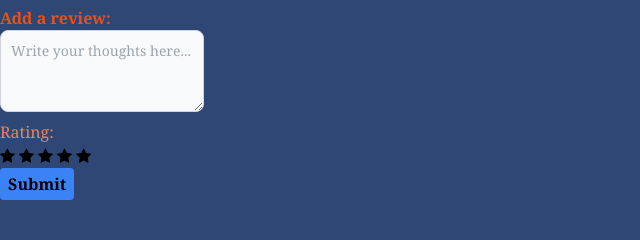
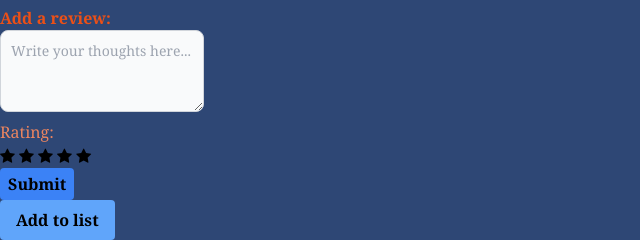
Before and after one commit to zorarkdouble8/Swap-Stays, a Flask app: page /places/1 in a window 1280 px wide. Shown: the part 802-1042 px from the top of the page, without its empty margins (0-640 px from the left). Before the commit the page ends 1002 px from the top, so only its background shows below. Run offline with Flask 3, Linux system fonts and the light colour scheme; a user stored in the database is signed in.

Commit message:
User can add bookings to a list

```diff
--- a/Application/Routes.py
+++ b/Application/Routes.py
@@ -4,9 +4,33 @@
 from Application.Database_Funcs.User import *
 from Application.Database_Funcs.Place import *
 from Application.Database_Funcs.Review import *
-from Application.Database_Funcs.Review import *
-from Application.Models import User
+from Application.Database_Funcs.List import *
+from Application.Models import User, List
 from datetime import date, timedelta
+
+@app.route("/places/<int:place_id>/add_list")
+def add_to_list(place_id):
+    user = get_user_obj()
+
+    #is user logged in
+    if (user != None):
+        list = List(place_id, user.id)
+
+        add_list(list)
+        return redirect(f"/places/{place_id}", 301)
+    else:
+        return "<h1>Error</h1>"
+
+@app.route("/places/<int:place_id>/remove_list")
+def remove_list(place_id):
+    user = get_user_obj()
+
+    if (user != None):
+
+
+        return redirect(f"/places/{place_id}", 301)
+    else:
+        return "<h1>Error</h1>"
 
 @app.route("/places/<int:place_id>")
 def booking_page(place_id):
@@ -14,9 +38,13 @@
     place = get_place(place_id=place_id)
     user = get_user_obj()
 
-    #print(place.)
+    on_list = False
+    for list in user.lists:
+        if (list.place_id == place_id):
+            on_list = True
+            break
 
-    return render_template("Home/Booking.html", stay=place, user=user)
+    return render_template("Home/Booking.html", stay=place, user=user, on_list=on_list)
 
 @app.route('/places/<int:place_id>/add_review', methods=['POST'])
 def add_review_route(place_id):
--- a/Application/Templates/Home/booking.html
+++ b/Application/Templates/Home/booking.html
@@ -123,6 +123,21 @@
                         <input type="submit" class="bg-blue-500 hover:bg-blue-700 text-orange-500 hover:text-white font-bold py-1 px-2 rounded" value="Submit">
                     </div>
                 </form>
+
+                <!--Add to list-->
+                {% if on_list %}
+                <a href="/places/{{stay.place_id}}/remove_list">
+                    <button class="bg-yellow-400 hover:bg-blue-700 text-orange-500 hover:text-white font-bold py-2 px-4 rounded">
+                        Remove list
+                    </button>
+                </a>
+                {% else %}
+                <a href="/places/{{stay.place_id}}/add_list">
+                    <button class="bg-blue-400 hover:bg-blue-700 text-orange-500 hover:text-white font-bold py-2 px-4 rounded">
+                        Add to list
+                    </button>
+                </a>
+                {% endif %}
             {% else %}
                 <p class="bg-blue-500 text-white p-2 rounded">To add a review, please <a href="/register" class="underline">create an account</a> or <a href="/login" class="underline">log in</a>.</p>
             {% endif %}
```
Also changed, not shown: Application/Database_Funcs/List.py (added, +8 -0 lines), Application/Models.py (+15 -0 lines), Application/Database.db.
